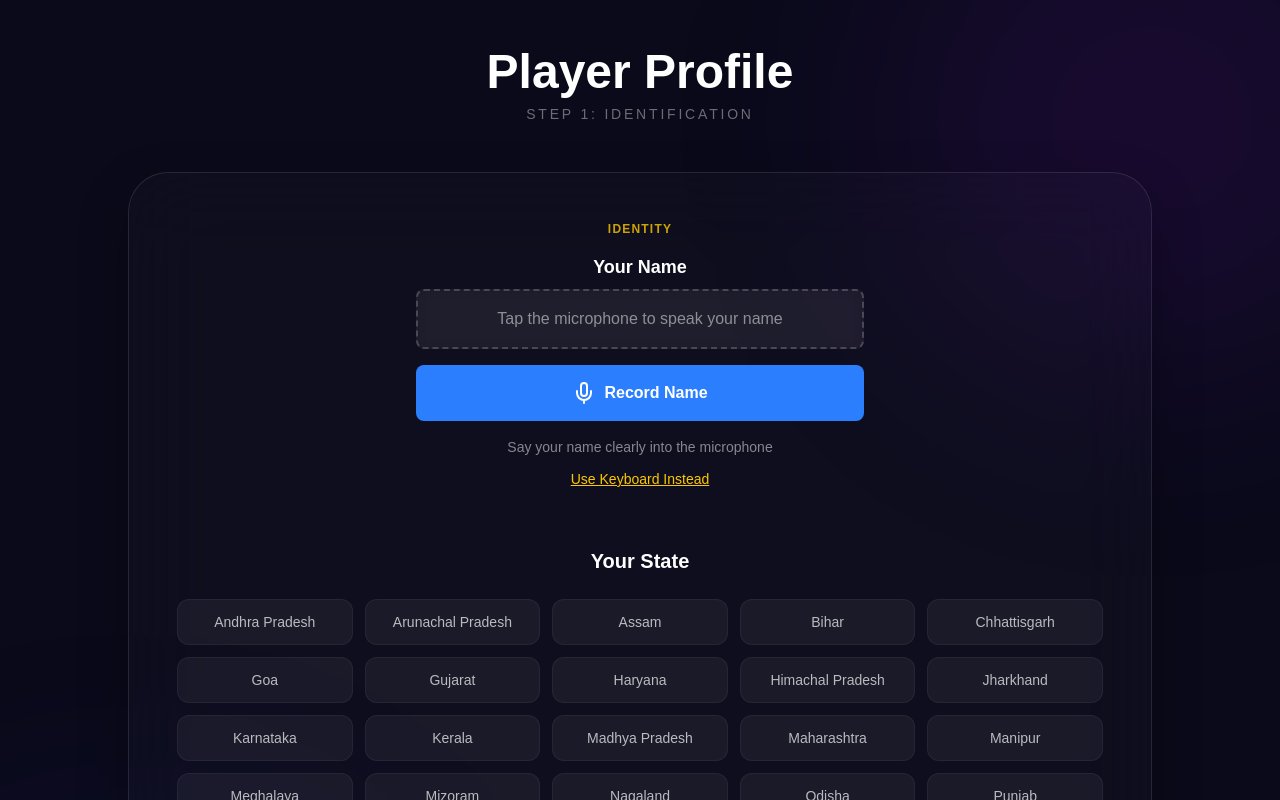
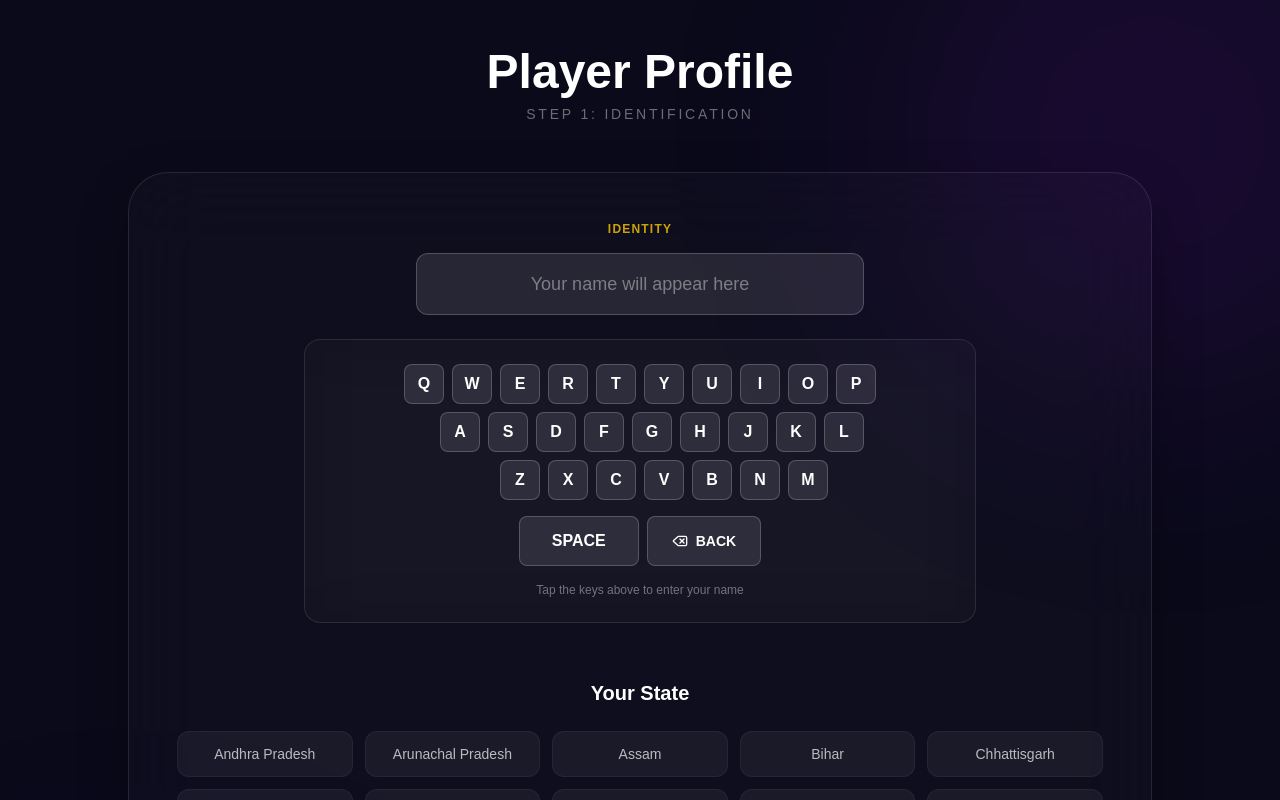
Before and after one commit to dariogeorge21/chase-christ, a Next.js app: page /input in a window 1280 px wide. Shown: the top 800 px of the page. Built offline with nearby package versions, Linux system fonts and the light colour scheme.

Commit message:
implement on-screen keyboard: replace voice input with on-screen keyboard for name entry

```diff
--- a/app/input/page.tsx
+++ b/app/input/page.tsx
@@ -5,7 +5,7 @@ import { motion, AnimatePresence } from "framer-motion";
 import { useRouter } from "next/navigation";
 import { useAppStore } from "@/lib/store";
 import { INDIAN_STATES } from "@/lib/types";
-import VoiceInput from "@/components/VoiceInput";
+import OnScreenKeyboard from "@/components/OnScreenKeyboard";
 
 export default function InputPage() {
   const router = useRouter();
@@ -13,7 +13,14 @@ export default function InputPage() {
 
   const [name, setName] = useState("");
   const [location, setLocation] = useState("");
-  const [useKeyboard, setUseKeyboard] = useState(false);
+
+  const handleKeyPress = (key: string) => {
+    setName(prev => prev + key);
+  };
+
+  const handleBackspace = () => {
+    setName(prev => prev.slice(0, -1));
+  };
 
   const isValid = name.trim() !== "" && location !== "";
 
@@ -70,43 +77,20 @@ export default function InputPage() {
                 Identity
               </span>
 
-              <div className="w-full max-w-md">
-                {!useKeyboard ? (
-                  <>
-                    <VoiceInput
-                      onNameCapture={setName}
-                      currentName={name}
-                    />
-                    <p className="mt-4 text-white/50 text-sm">
-                      Say your name clearly into the microphone
-                    </p>
-
-                    <button
-                      onClick={() => setUseKeyboard(true)}
-                      className="mt-3 text-sm underline text-yellow-400 hover:text-yellow-300"
-                    >
-                      Use Keyboard Instead
-                    </button>
-                  </>
-                ) : (
-                  <>
+              <div className="w-full max-w-md mb-6">
                 <input
                   type="text"
                   value={name}
                   onChange={(e) => setName(e.target.value)}
                   placeholder="Your name will appear here"
-                      className="w-full px-5 py-4 rounded-xl bg-white/10 border border-white/20 text-white placeholder-white/40 focus:outline-none focus:border-yellow-400"
+                  className="w-full px-5 py-4 rounded-xl bg-white/10 border border-white/20 text-white placeholder-white/40 focus:outline-none focus:border-yellow-400 text-center text-lg font-medium"
                 />
+              </div>
 
-                    <button
-                      onClick={() => setUseKeyboard(false)}
-                      className="mt-3 text-sm underline text-yellow-400 hover:text-yellow-300"
-                    >
-                      Use Microphone Instead
-                    </button>
-                  </>
-                )}
-              </div>
+              <OnScreenKeyboard
+                onKeyPress={handleKeyPress}
+                onBackspace={handleBackspace}
+              />
             </div>
           </motion.section>
 
--- /dev/null
+++ b/components/OnScreenKeyboard.tsx
@@ -0,0 +1,80 @@
+"use client";
+
+import { motion } from "framer-motion";
+import { Delete } from "lucide-react";
+
+interface OnScreenKeyboardProps {
+  onKeyPress: (key: string) => void;
+  onBackspace: () => void;
+}
+
+export default function OnScreenKeyboard({ onKeyPress, onBackspace }: OnScreenKeyboardProps) {
+  const rows = [
+    ['Q', 'W', 'E', 'R', 'T', 'Y', 'U', 'I', 'O', 'P'],
+    ['A', 'S', 'D', 'F', 'G', 'H', 'J', 'K', 'L'],
+    ['Z', 'X', 'C', 'V', 'B', 'N', 'M']
+  ];
+
+  const keyVariants = {
+    tap: { scale: 0.95, backgroundColor: "rgba(255, 255, 255, 0.2)" },
+    hover: { scale: 1.05, backgroundColor: "rgba(255, 255, 255, 0.1)" }
+  };
+
+  return (
+    <div className="w-full max-w-2xl mx-auto">
+      <div className="bg-white/[0.02] border border-white/10 backdrop-blur-2xl rounded-2xl p-4 md:p-6">
+        {/* Letter Rows */}
+        {rows.map((row, rowIndex) => (
+          <div
+            key={rowIndex}
+            className="flex justify-center gap-1 md:gap-2 mb-2"
+            style={{
+              paddingLeft: rowIndex === 1 ? '1.5rem' : rowIndex === 2 ? '3rem' : '0'
+            }}
+          >
+            {row.map((letter) => (
+              <motion.button
+                key={letter}
+                variants={keyVariants}
+                whileTap="tap"
+                whileHover="hover"
+                onClick={() => onKeyPress(letter)}
+                className="w-8 h-8 md:w-10 md:h-10 bg-white/10 border border-white/20 rounded-lg text-white font-semibold text-sm md:text-base hover:border-yellow-400/50 transition-colors duration-200"
+              >
+                {letter}
+              </motion.button>
+            ))}
+          </div>
+        ))}
+
+        {/* Bottom Row with Space and Backspace */}
+        <div className="flex justify-center gap-2 mt-4">
+          <motion.button
+            variants={keyVariants}
+            whileTap="tap"
+            whileHover="hover"
+            onClick={() => onKeyPress(' ')}
+            className="px-6 py-2 md:px-8 md:py-3 bg-white/10 border border-white/20 rounded-lg text-white font-semibold text-sm md:text-base hover:border-yellow-400/50 transition-colors duration-200"
+          >
+            SPACE
+          </motion.button>
+          <motion.button
+            variants={keyVariants}
+            whileTap="tap"
+            whileHover="hover"
+            onClick={onBackspace}
+            className="px-4 py-2 md:px-6 md:py-3 bg-white/10 border border-white/20 rounded-lg text-white font-semibold hover:border-red-400/50 transition-colors duration-200 flex items-center gap-2"
+          >
+            <Delete className="w-4 h-4" />
+            <span className="hidden md:inline text-sm">BACK</span>
+          </motion.button>
+        </div>
+
+        {/* Helper Text */}
+        <p className="text-center text-white/40 text-xs mt-4">
+          Tap the keys above to enter your name
+        </p>
+      </div>
+    </div>
+  );
+}
```
Lines whose indentation alone changed are shown as unchanged.
